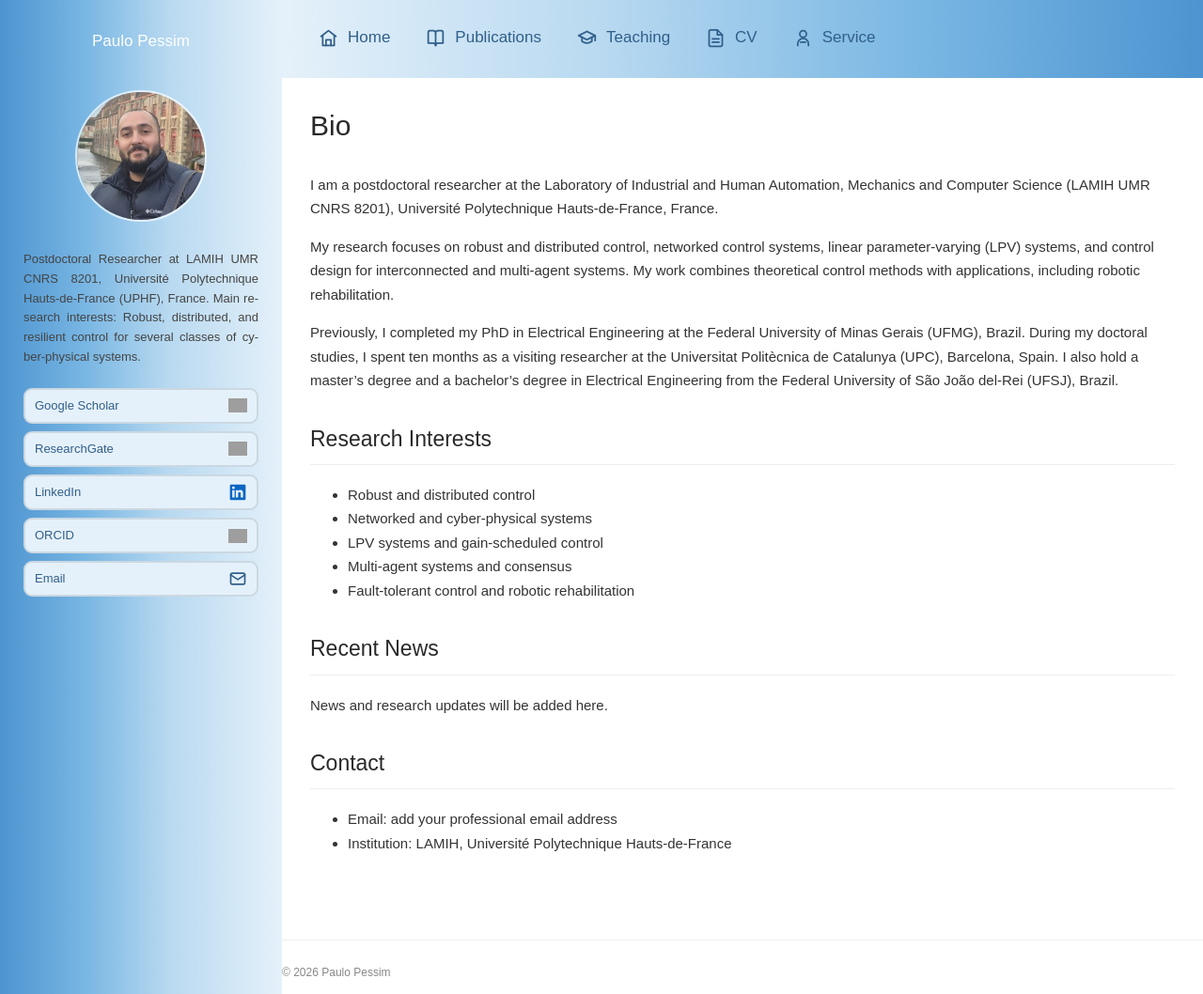
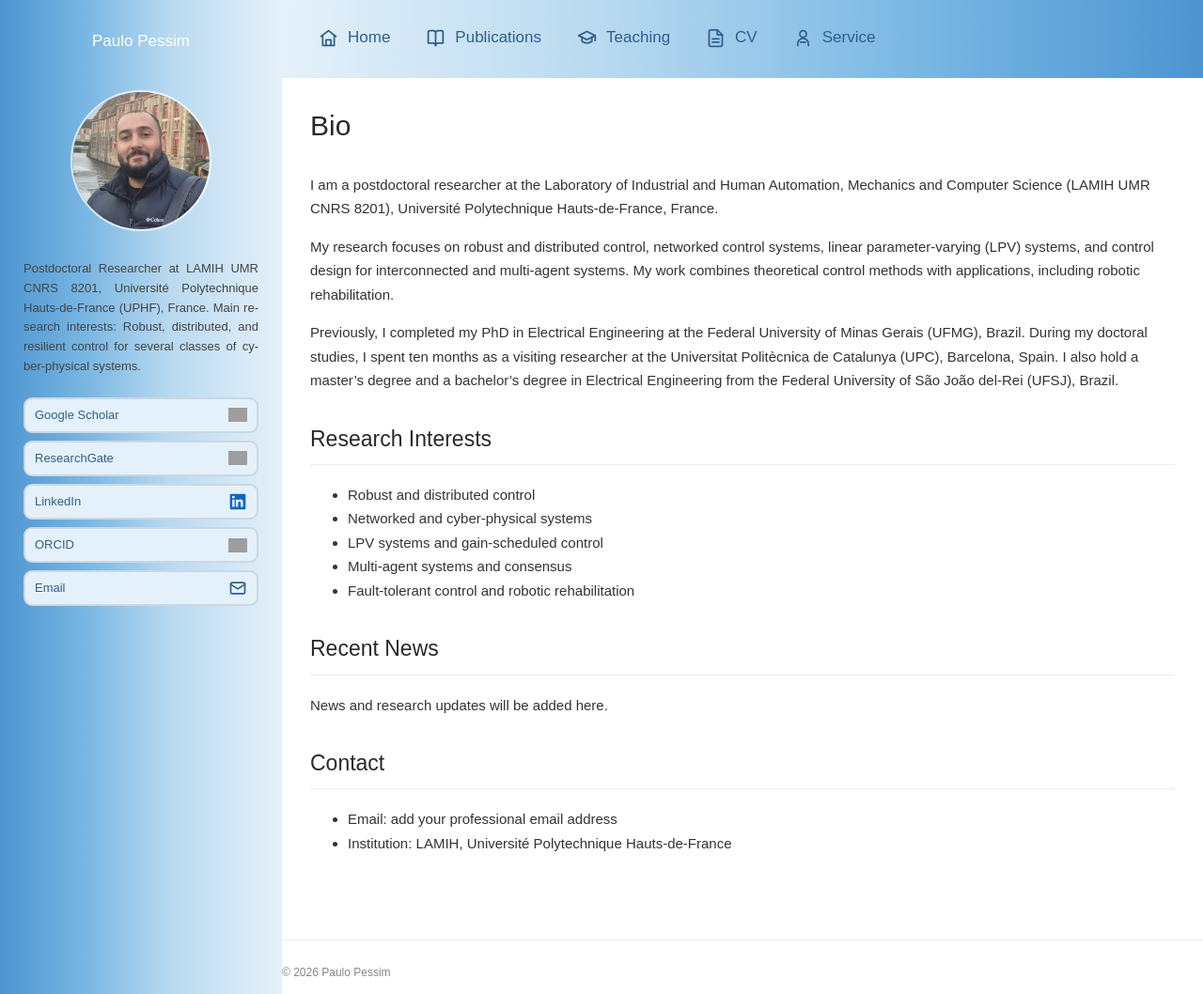
Before and after one commit to ppessim/ppessim.github.io, a Jekyll site: the page built from index.md, in a window 1280 px wide and 1058 px high. Shown: the whole window at 94% size. Built offline with Jekyll 4.4.1, drawn with Linux system fonts in a browser that asks for light colours; grey boxes are pictures that could not be loaded.

Commit message:
Update style.css

```diff
--- a/assets/css/style.css
+++ b/assets/css/style.css
@@ -86,13 +86,13 @@ body {
 
 .profile-photo {
   display: block;
-  flex: 0 0 140px;
-  width: 140px;
-  height: 140px;
-  min-width: 140px;
-  min-height: 140px;
-  max-width: 140px;
-  max-height: 140px;
+  flex: 0 0 150px;
+  width: 150px;
+  height: 150px;
+  min-width: 150px;
+  min-height: 150px;
+  max-width: 150px;
+  max-height: 150px;
   margin: 0 auto 18px;
   padding: 0;
   border: 2px solid rgba(255, 255, 255, 0.7);
```
